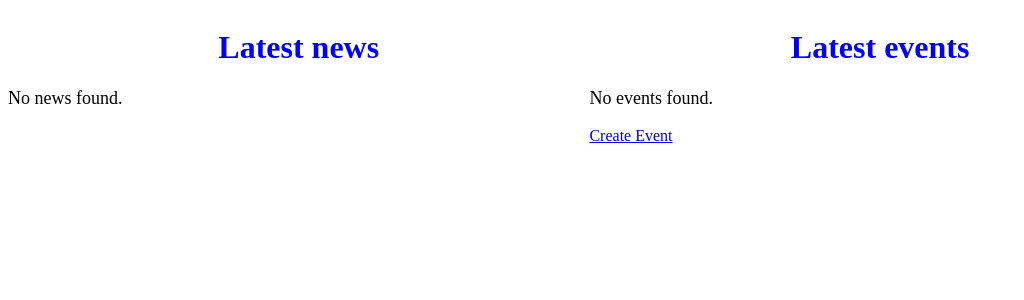
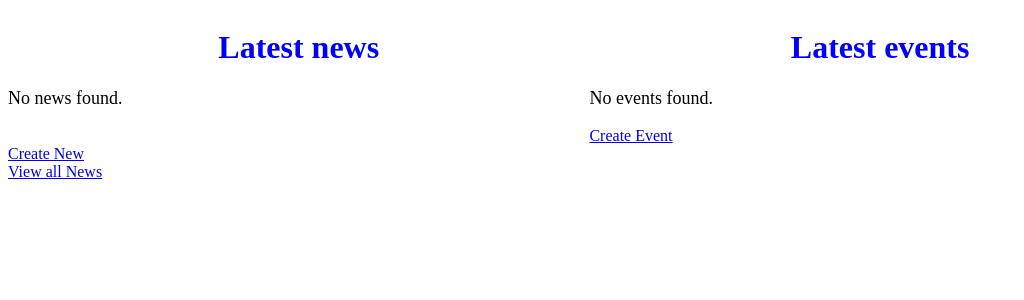
Before and after one commit to alesualam/Gymkana-formacion-Django, a Django app: page / in a window 1280 px wide. Shown: the top 300 px of the page, without its empty margins (0-1024 px from the left). Run offline with Django 3.2, Linux system fonts and the light colour scheme; data that the repository does not hold is empty.

Commit message:
NEWS-Delete

```diff
--- a/myapp/templates/myapp/index.html
+++ b/myapp/templates/myapp/index.html
@@ -18,12 +18,12 @@
 	        <p>{{ i.publish_date|date:'d-m-Y' }} </p>
 	        </div>
 	    {% endfor %}
-	    <br/><a href="{% url 'myapp:create' %}">Create New</a><br/>
-	    <a href="{% url 'myapp:news_list' %}">View all News</a>
 	    </ul>
 	{% else %}
 	<p>No news found.</p>
 	{% endif %}
+	<br/><a href="{% url 'myapp:create' %}">Create New</a><br/>
+	<a href="{% url 'myapp:news_list' %}">View all News</a>
 </div>
 <div class="col">
 	<h1> Latest events </h1>
--- a/myapp/templates/myapp/list.html
+++ b/myapp/templates/myapp/list.html
@@ -13,6 +13,7 @@
 				<li>
 					<a href="{% url 'myapp:new_detail' i.id %}">{{ i.title }} - {{ i.subtitle }}</a>
 					<br/><a href="{% url 'myapp:new_update' i.id %}">Modify</a>
+					<a href="{% url 'myapp:new_delete' i.id %}" onclick="return confirm('Are you sure?')">Delete</a>
 				</li>
 			{% endfor %}
 		</ul>
@@ -24,3 +25,6 @@
 	</div>
 	</div>
 {% endblock content %}
+
+
+<input type="submit" onclick="return confirm('Are you sure?')"
--- a/myapp/urls.py
+++ b/myapp/urls.py
@@ -8,5 +8,6 @@ urlpatterns = [
     url(r'^v1/news/create/$', views.create, name='create'),
     url(r'^v1/news/$', views.news_list, name='news_list'),
     url(r'^v1/news/(?P<new_id>\d+)/$', views.new_detail, name='new_detail'),
-    url(r'^v1/news/update/(?P<new_id>\d+)/$', views.new_update, name='new_update')
+    url(r'^v1/news/update/(?P<new_id>\d+)/$', views.new_update, name='new_update'),
+    url(r'^v1/news/delete/(?P<new_id>\d+)/$', views.new_delete, name='new_delete')
 ]
--- a/myapp/views.py
+++ b/myapp/views.py
@@ -2,7 +2,7 @@ from __future__ import unicode_literals
 
 from django.http import HttpResponse, Http404
 
-from django.shortcuts import render
+from django.shortcuts import render, redirect
 
 from .forms import PostForm
 
@@ -30,6 +30,7 @@ def create(request):
         form = PostForm(request.POST, request.FILES)
         if form.is_valid():
             form.save()
+            return redirect('/')
 
     else:
         form = PostForm()
@@ -69,7 +70,27 @@ def new_update(request, new_id):
         form = PostForm(request.POST, request.FILES, instance=new)
         if form.is_valid():
             form.save()
+            return redirect('/v1/news')
     else:
         form = PostForm()
 
     return render(request, 'myapp/create.html', {'form': form})
+
+
+def new_delete(request, new_id):
+
+    try:
+        new = New.objects.get(pk=new_id)
+    except New.DoesNotExist():
+        raise Http404("Can't get new")
+
+    instance = New.objects.get(id=new_id)
+    instance.delete()
+
+    news_list = New.objects.order_by('-publish_date')
+
+    context = {
+        'news_list': news_list
+    }
+
+    return render(request, 'myapp/list.html', context)
```
